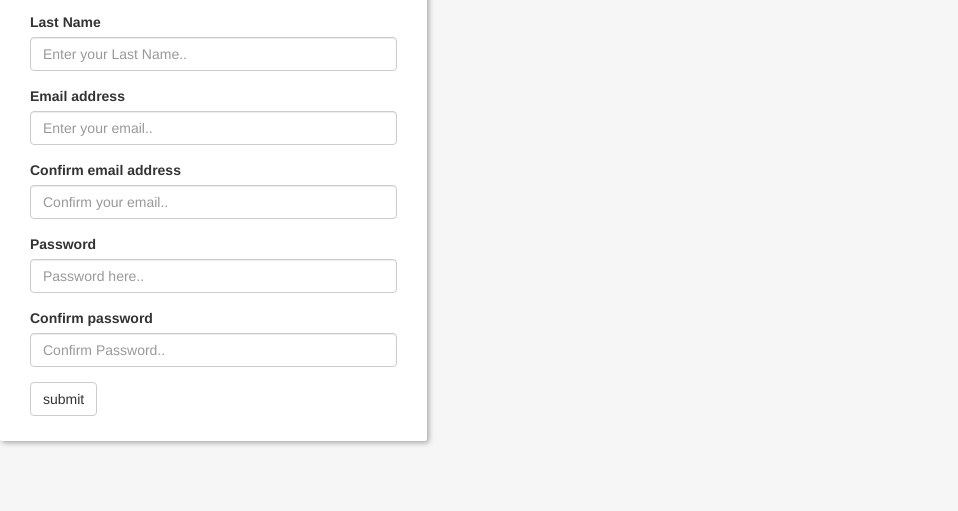
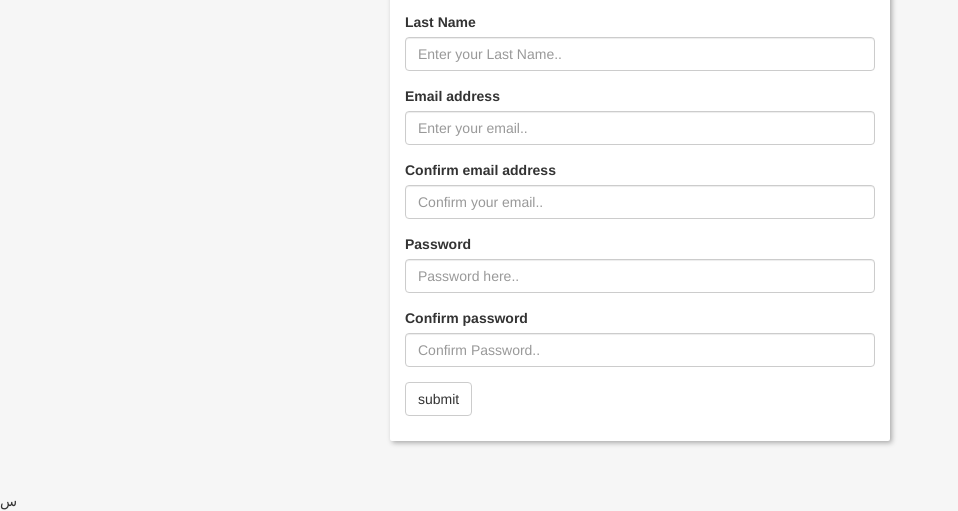
Before and after one commit to RBKProjects/__rbkSiteSystem, a website: page client/index.html at #/signin in a window 1280 px wide. Shown: the part 342-853 px from the top of the page, without its empty margins (0-958 px from the left). Drawn offline with nearby package versions, Linux system fonts and the light colour scheme.

Commit message:
(style) clean up and center

```diff
--- a/client/_css/style.css
+++ b/client/_css/style.css
@@ -1,71 +1,68 @@
+@media (min-width: 1200px) {
+    .container{
+        max-width: 500px;
+    }
+}
 body {
     background-color: #f6f6f6;
-
 }
-
 .navbar {
     background-color: #FFF;
     height: 70px;
 }
-.col-center{
-  margin:0 auto;
+.col-center {
+    margin: 0 auto;
 }
-
 .navbar a {
     color: #b32082;
 }
+.container{
+  background-color: #FFF;
+  background-color: #FFF;
+  border-radius: 2px;
+  box-shadow: 2px 2px 5px #aaa;
+  padding-bottom: 25px;
+  margin-bottom: 50px;
+}
 
-.mainContentDiv {
+/*.mainContentDiv {
     background-color: #FFF;
     border-radius: 2px;
     box-shadow: 2px 2px 5px #aaa;
-    /*max-width:  500px;*/
-
     padding-bottom: 25px;
     margin-bottom: 50px;
-}
-
-.mainContentDiv input, select {
-  /*max-width: 465px;*/
-}
+}*/
 .brand {
     margin-left: 130px;
     vertical-align: middle;
 }
-
 .bs-wizard {
     margin-top: 40px;
 }
 .nav>li>a {
-  padding-top: 25px;
-  height:70px;
+    padding-top: 25px;
+    height: 70px;
 }
 
-/*Form Wizard*/
-
+/*===================== Form Wizard =======================*/
 .bs-wizard {
     border-bottom: solid 1px #e0e0e0;
     padding: 0 0 10px 0;
 }
-
 .bs-wizard>.bs-wizard-step {
     padding: 0;
     position: relative;
 }
-
 .bs-wizard>.bs-wizard-step+.bs-wizard-step {}
-
 .bs-wizard>.bs-wizard-step .bs-wizard-stepnum {
     color: #595959;
     font-size: 16px;
     margin-bottom: 5px;
 }
-
 .bs-wizard>.bs-wizard-step .bs-wizard-info {
     color: #999;
     font-size: 14px;
 }
-
 .bs-wizard>.bs-wizard-step>.bs-wizard-dot {
     position: absolute;
     width: 30px;
@@ -78,7 +75,6 @@ body {
     margin-left: -15px;
     border-radius: 50%;
 }
-
 .bs-wizard>.bs-wizard-step>.bs-wizard-dot:after {
     content: ' ';
     width: 14px;
@@ -89,7 +85,6 @@ body {
     top: 8px;
     left: 8px;
 }
-
 .bs-wizard>.bs-wizard-step>.progress {
     position: relative;
     border-radius: 0px;
@@ -97,47 +92,37 @@ body {
     box-shadow: none;
     margin: 20px 0;
 }
-
 .bs-wizard>.bs-wizard-step>.progress>.progress-bar {
     width: 0px;
     box-shadow: none;
     background: #b32082;
 }
-
 .bs-wizard>.bs-wizard-step.complete>.progress>.progress-bar {
     width: 100%;
 }
-
 .bs-wizard>.bs-wizard-step.active>.progress>.progress-bar {
     width: 50%;
 }
-
 .bs-wizard>.bs-wizard-step:first-child.active>.progress>.progress-bar {
     width: 0%;
 }
-
 .bs-wizard>.bs-wizard-step:last-child.active>.progress>.progress-bar {
     width: 100%;
 }
-
 .bs-wizard>.bs-wizard-step.disabled>.bs-wizard-dot {
     background-color: #f5f5f5;
 }
-
 .bs-wizard>.bs-wizard-step.disabled>.bs-wizard-dot:after {
     opacity: 0;
 }
-
 .bs-wizard>.bs-wizard-step:first-child>.progress {
     left: 50%;
     width: 50%;
 }
-
 .bs-wizard>.bs-wizard-step:last-child>.progress {
     width: 50%;
 }
-
 .bs-wizard>.bs-wizard-step.disabled a.bs-wizard-dot {
     pointer-events: none;
 }
-/*End of Form Wizard*/
+/*===================== End of Form Wizard =======================*/
--- a/client/app/auth/signup.html
+++ b/client/app/auth/signup.html
@@ -1,4 +1,4 @@
-    <div class="container col-xs-12">
+
         <h1>Sign up</h1>
         <div class="form-group">
             <label>First Name</label>
@@ -25,4 +25,3 @@
             <input type="password" class="form-control"  placeholder="Confirm Password..">
         </div>
         <button ng-click="signup(user)" class="btn btn-default">submit</button>
-    </div>
--- a/client/index.html
+++ b/client/index.html
@@ -1,11 +1,12 @@
 <!DOCTYPE html>
 <html ng-app="rbkSiteSystem">
 <head>
+    <meta charset="utf-8">
+    <meta http-equiv="X-UA-Compatible" content="IE=edge">
+    <meta name="viewport" content="width=device-width, initial-scale=1">
     <title> RBK | Admissions</title>
     <link rel="stylesheet" href="https://maxcdn.bootstrapcdn.com/bootstrap/3.3.7/css/bootstrap.min.css">
     <link rel="stylesheet" href="_css/style.css">
-    <script src="https://ajax.googleapis.com/ajax/libs/jquery/3.2.0/jquery.min.js"></script>
-    <script src="https://maxcdn.bootstrapcdn.com/bootstrap/3.3.7/js/bootstrap.min.js"></script>
 </head>
 
 <body>
@@ -59,10 +60,19 @@
         </div>
     </div>
     <!-- end of progess bar -->
-    <div class="mainContentDiv col-xs-4">
-      <div ng-view></div>
+    <!-- <div class="mainContentDiv"> -->
+    <div class="container">
+      <div class="row">
+        <div class="col-lg-12">
+          <div ng-view></div>
+        </div>
+      </div>
     </div>
 
+    <!-- </div> -->
+
+    <script src="https://ajax.googleapis.com/ajax/libs/jquery/3.2.0/jquery.min.js"></script>
+    <script src="https://maxcdn.bootstrapcdn.com/bootstrap/3.3.7/js/bootstrap.min.js"></script>س
     <script src="lib/angular/angular.js"></script>
     <script src="lib/angular-route/angular-route.js"></script>
     <script src="app/updateInfo/update.js"></script>
```
Also changed, not shown: client/app/auth/signin.html (+0 -2 lines), client/app/auth/verify.html (+1 -2 lines), client/app/updateInfo/updateInfo.html (+1 -5 lines).
